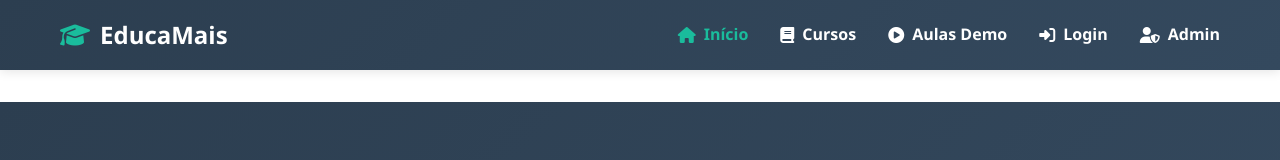
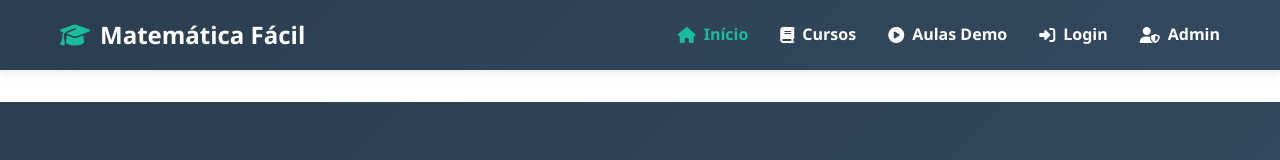
Before and after one commit to raulvilera/Plataformadeensino2, a plain HTML site: page index.html in a window 1280 px wide. Shown: the top 160 px of the page. Drawn offline with Linux system fonts and the light colour scheme.

Commit message:
Update index.html

```diff
--- a/index.html
+++ b/index.html
@@ -3,7 +3,7 @@
 <head>
     <meta charset="UTF-8">
     <meta name="viewport" content="width=device-width, initial-scale=1.0">
-    <title>Matemática Faácil - Plataforma de Cursos Online</title>
+    <title>Matemática Fácil - Plataforma de Cursos Online</title>
 
     <!-- Font Awesome -->
     <link rel="stylesheet" href="https://cdnjs.cloudflare.com/ajax/libs/font-awesome/6.4.0/css/all.min.css">
@@ -846,7 +846,7 @@
             <nav class="nav-container">
                 <a href="#" class="logo" onclick="navigateTo('home')">
                     <i class="fas fa-graduation-cap"></i>
-                    <span>EducaMais</span>
+                    <span>Matemática Fácil</span>
                 </a>
 
                 <div class="menu-toggle" id="mobile-menu">
```
